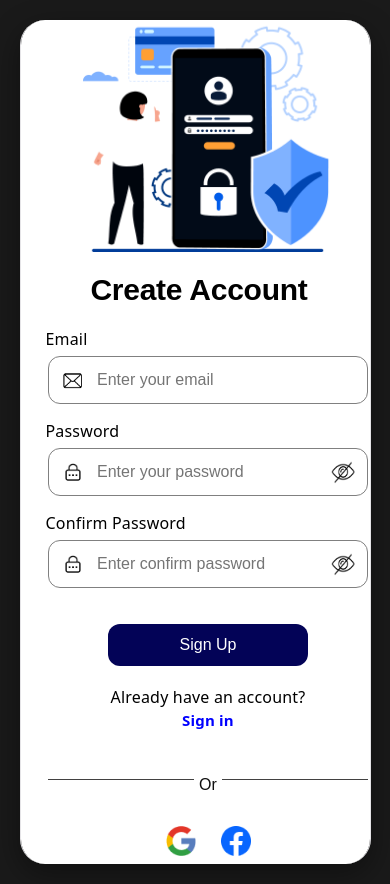
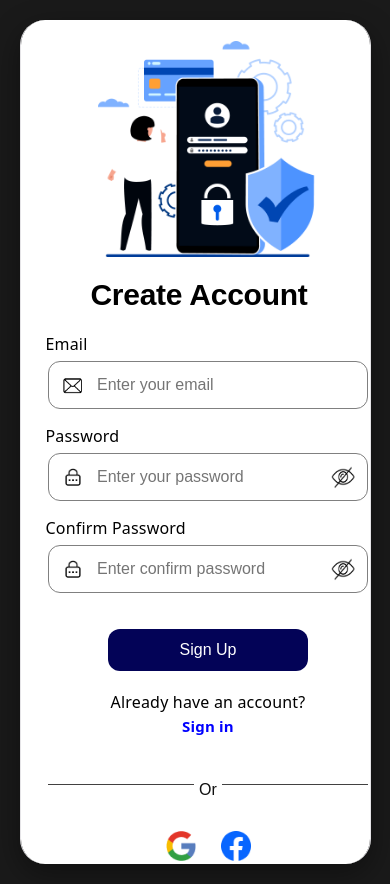
Before and after one commit to rumpa169/Recharge, a React (Vite) app in the folder React/: page /signup in a window 390 px wide. Built offline with nearby package versions, Linux system fonts and the light colour scheme.

Commit message:
Add global mobile frame layout

```diff
--- a/React/src/Signup.css
+++ b/React/src/Signup.css
@@ -9,9 +9,9 @@ background-color: white;
 color: black;
 }
 .Signup-image{
- width: 250px;
- height: 250px;
- margin-top: 20px;
+ width: 220px;
+ height: 220px;
+ margin-top: 60px;
 }
 
 .Create-Account{
```
